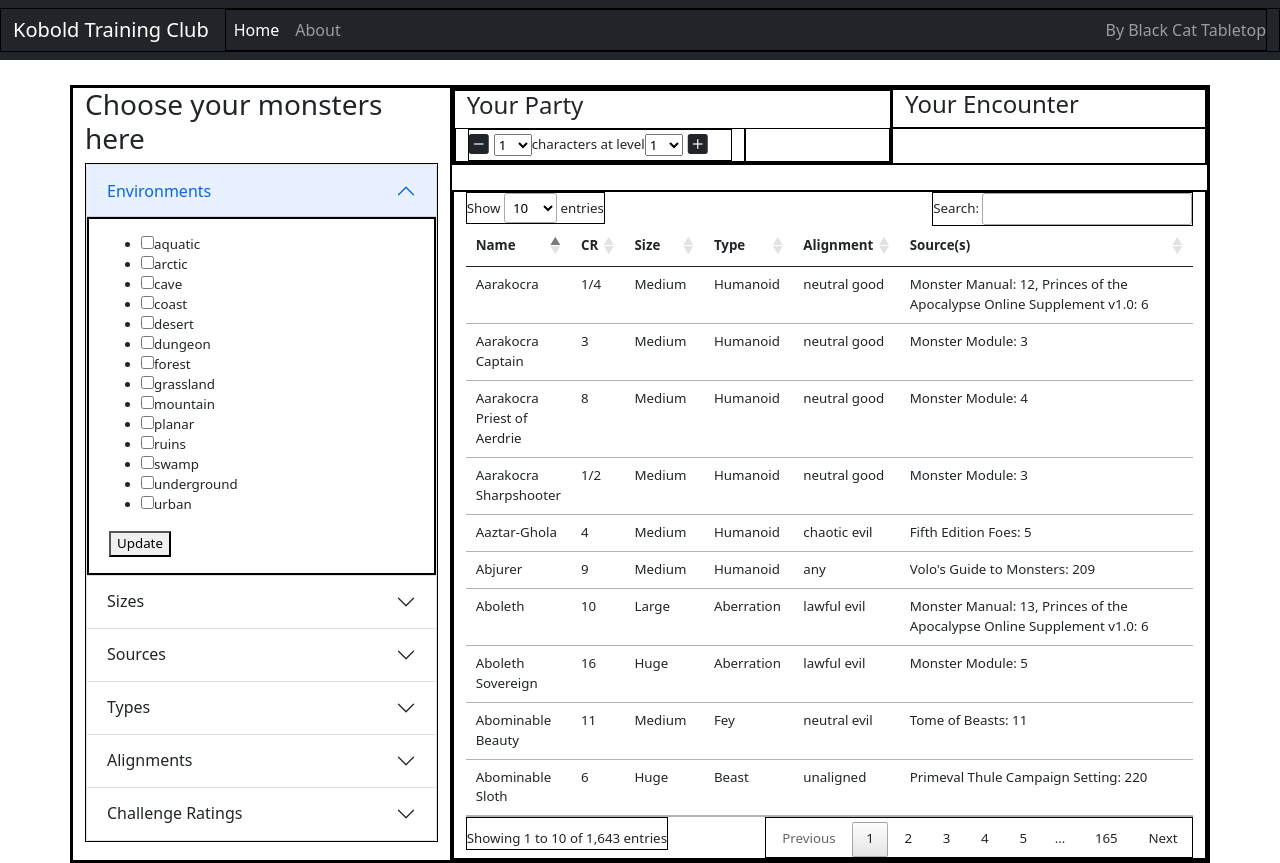
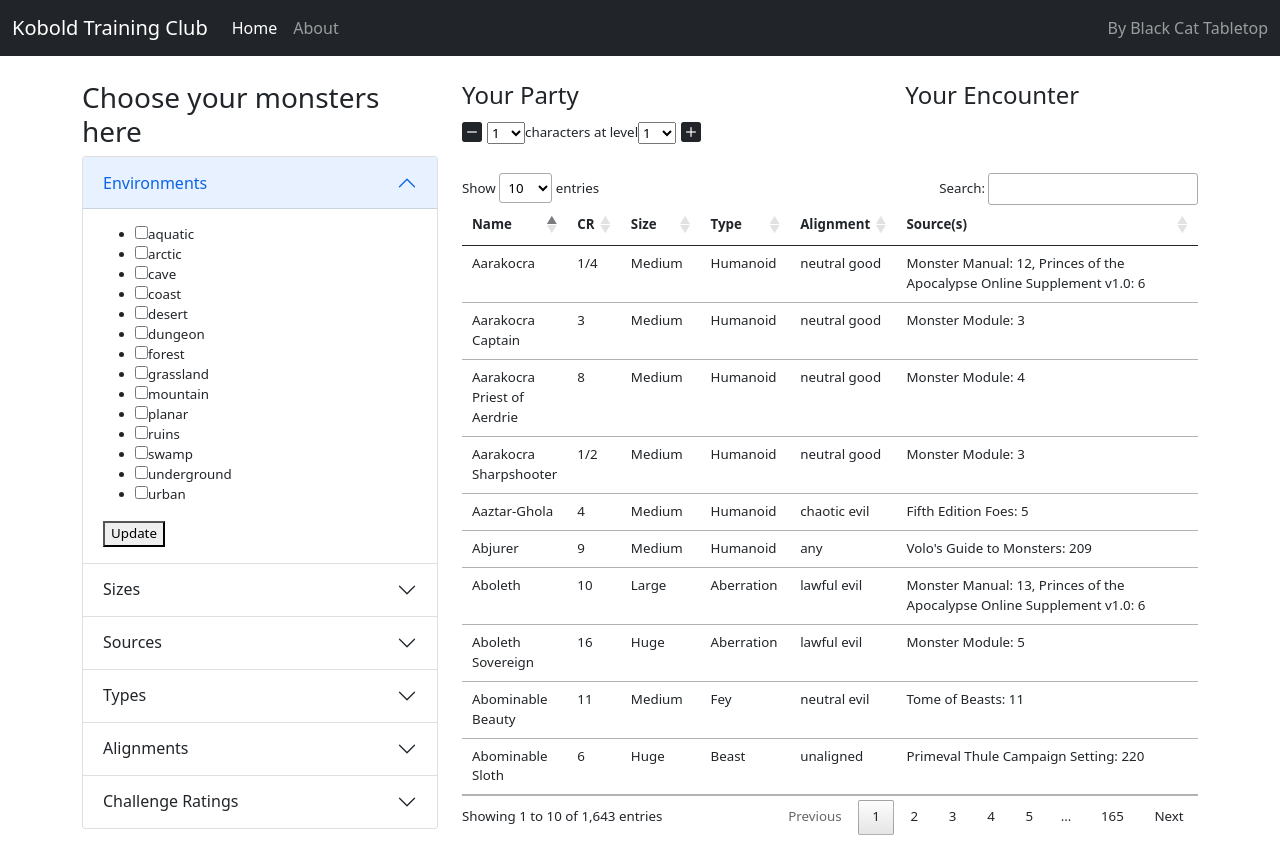
Before and after one commit to mechanical-girl/kobold-training-club, a Flask app: page / in a window 1280 px wide. After the commit the page ends 835 px from the top, so only its background shows below. Run offline with Flask 2, Linux system fonts and the light colour scheme; data comes from the database, SQL or seed files in the repository; some libraries are stand-ins or nearby versions.

Commit message:
Remove borders

```diff
--- a/ktc/templates/index.html
+++ b/ktc/templates/index.html
@@ -19,10 +19,6 @@
     <style>
         i {
             font-size: 150%;
-        }
-
-        div {
-            border: 1px solid black;
         }
     </style>
 </head>
```
